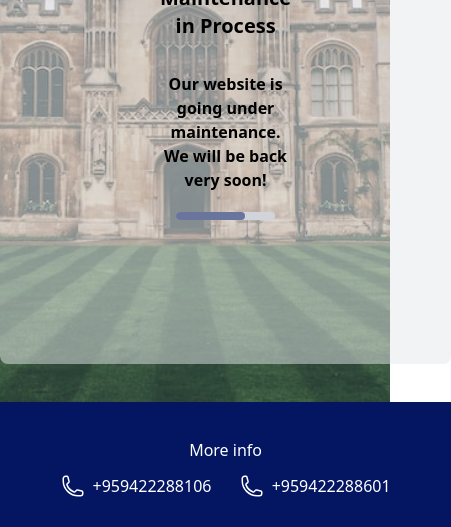
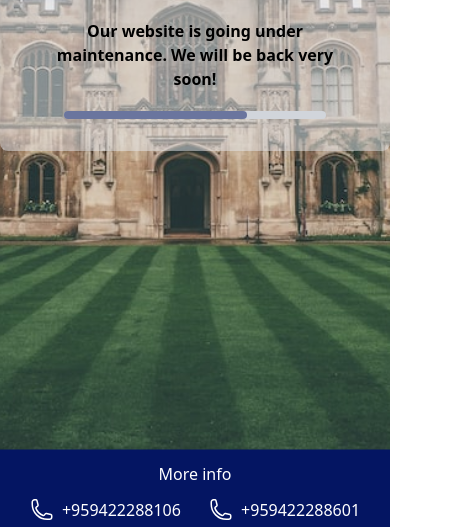
Before and after one commit to Dynamic1819/Landing-M.S.T, a website: page public/maintain.html in a window 390 px wide. Shown: the part 317-844 px from the top of the page, 451 px wide, since content can reach past the window. Drawn offline with Linux system fonts and the light colour scheme.

Commit message:
maintain update

```diff
--- a/public/maintain.html
+++ b/public/maintain.html
@@ -9,7 +9,7 @@
 </head>
 <body>
     <main class="grid h-screen place-items-center text-center bg-[url('../assets/images/cambridge.JPG')] bg-no-repeat bg-cover bg-center">
-        <div class="bg-gray-200/50 p-36 rounded-lg">
+        <div class="bg-gray-200/50 p-8 lg:p-36 rounded-lg">
             <img src="../assets/images/M.S.T LOGO.jpg" alt="" class="w-36 mx-auto rounded-full">
             <div class="space-y-8 px-4">
                 <h1 class="text-xl md:text-3xl lg:text-5xl font-bold">Maintenance in Process</h1>
@@ -19,7 +19,7 @@
                 <div class="motion-safe:animate-pulse bg-primary h-2 lg:h-4 rounded-full" style="width: 70%"></div>
             </div>
         </div>
-        <div class="w-full sticky top-[100vh] xs:inline-flex xs:items-center justify-center px-5 py-6 xs:space-x-4 md:space-x-12 bg-primary text-white">
+        <div class="w-full sticky top-[100vh] xs:inline-flex xs:items-center justify-center md:px-5 md:py-6 xs:space-x-4 md:space-x-12 bg-primary text-white">
             <p class="xs:text-base md:text-xl py-3 xs:py-0">More info</p>
                 <a href="tel:+959422288106" target="_blank" class="inline-flex items-center py-3 xms:py-0 xms:px-3 xs:px-0">
                     <svg xmlns="http://www.w3.org/2000/svg" fill="none" viewBox="0 0 24 24" stroke-width="1.5" stroke="currentColor" class="w-6 h-6 mr-2">
```
Also changed, not shown: public/styles.css.
